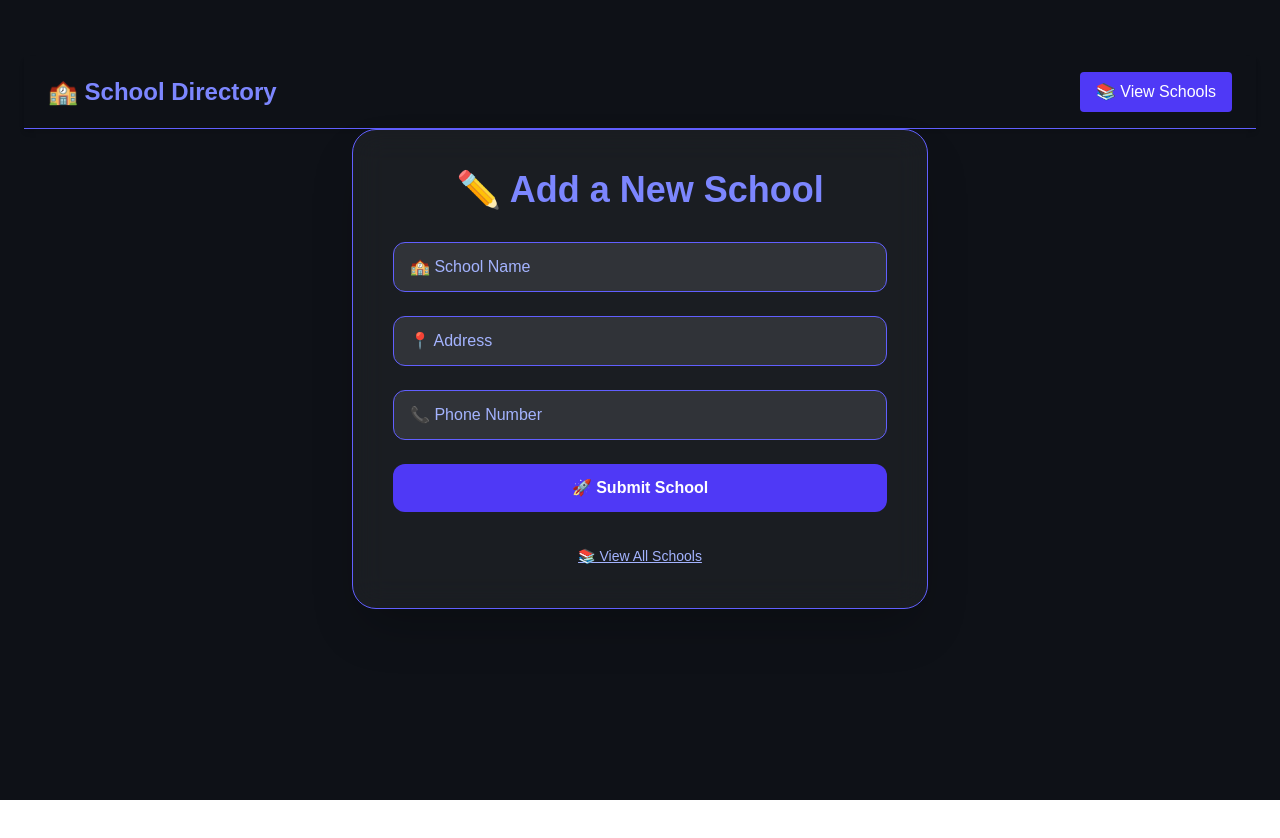
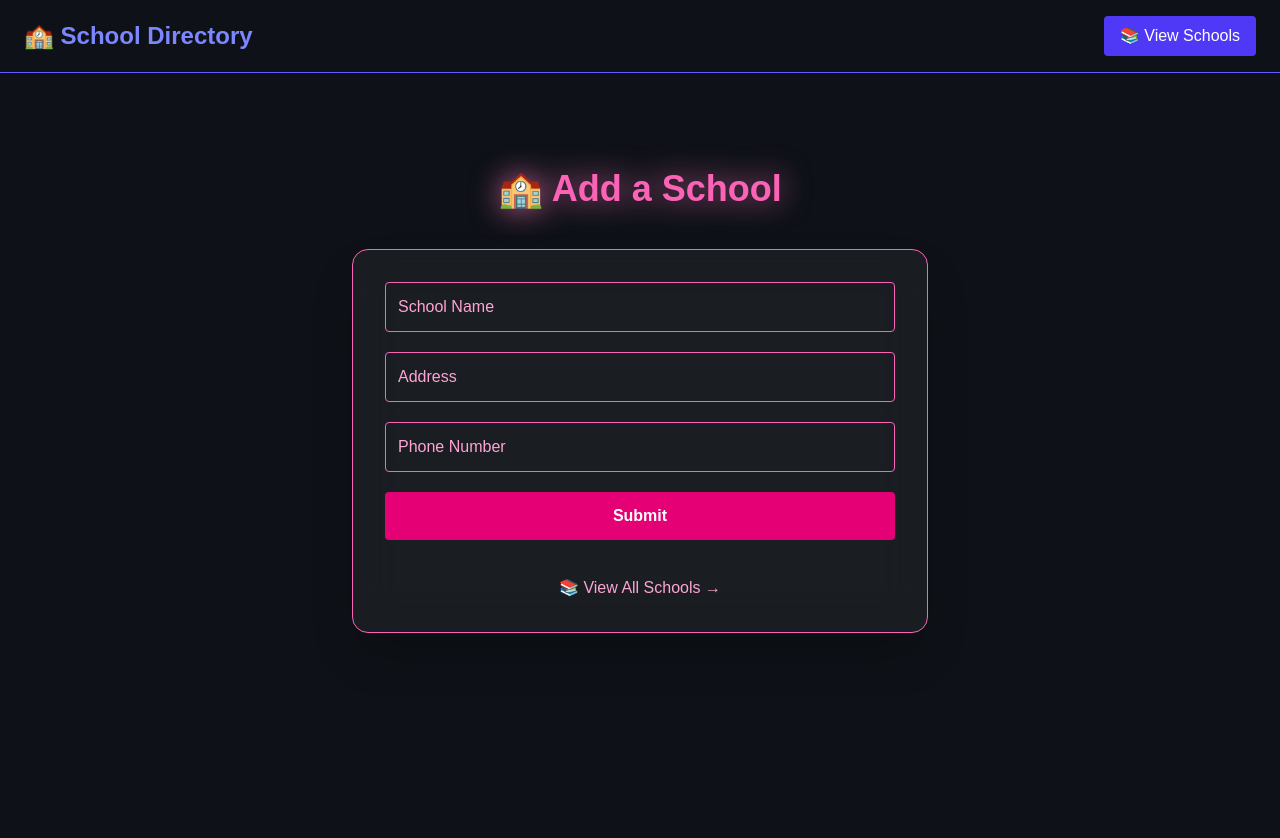
Before and after one commit to immature-yt/school-directory, a Next.js app: page /add-school in a window 1280 px wide. Shown: the top 838 px of the page. Before the commit the page ends 800 px from the top, so only its background shows below. Built offline with nearby package versions, Linux system fonts and the light colour scheme.

Commit message:
🎨 Add-school page upgraded with neon UI and animations

```diff
--- a/app/add-school/page.jsx
+++ b/app/add-school/page.jsx
@@ -1,8 +1,9 @@
 'use client'
 
+import Navbar from '@/components/Navbar'
 import { useState } from 'react'
-import Navbar from '@/components/Navbar'
 import Link from 'next/link'
+import { motion } from 'framer-motion'
 
 export default function AddSchoolPage() {
   const [form, setForm] = useState({
@@ -33,67 +34,80 @@ export default function AddSchoolPage() {
     if (res.ok) {
       setForm({ name: '', address: '', phone: '' })
       setSuccess(true)
-      setTimeout(() => setSuccess(false), 4000)
     } else {
       alert('Something went wrong')
     }
   }
 
   return (
-    <main className="min-h-screen px-6 py-14 bg-[#0e1117] text-white font-poppins">
+    <>
       <Navbar />
-      <div className="max-w-xl mx-auto backdrop-blur-lg bg-white/5 border border-indigo-500 rounded-3xl p-10 shadow-2xl animate-fadeIn">
-        <h1 className="text-3xl md:text-4xl font-bold text-indigo-400 text-center mb-8">
-          ✏️ Add a New School
+
+      <motion.main
+        initial={{ opacity: 0, y: 30 }}
+        animate={{ opacity: 1, y: 0 }}
+        transition={{ duration: 0.6, ease: 'easeOut' }}
+        className="min-h-screen px-6 pt-24 pb-10 bg-[#0e1117] text-white font-poppins"
+      >
+        <h1 className="text-4xl font-extrabold text-center text-pink-400 drop-shadow-[0_0_15px_rgba(244,114,182,0.8)] mb-10">
+          🏫 Add a School
         </h1>
 
-        <form onSubmit={handleSubmit} className="space-y-6">
+        <motion.form
+          onSubmit={handleSubmit}
+          className="bg-white/5 backdrop-blur-xl border border-pink-400 rounded-2xl p-8 max-w-xl mx-auto shadow-2xl space-y-5 transition hover:shadow-pink-400/50"
+          initial={{ scale: 0.95, opacity: 0 }}
+          animate={{ scale: 1, opacity: 1 }}
+          transition={{ delay: 0.2, duration: 0.5 }}
+        >
           <input
             name="name"
-            placeholder="🏫 School Name"
+            placeholder="School Name"
             value={form.name}
             onChange={handleChange}
-            className="w-full px-4 py-3 bg-white/10 border border-indigo-500 rounded-xl focus:outline-none focus:ring-2 focus:ring-indigo-400 text-white placeholder:text-indigo-300"
+            className="w-full border border-pink-400 bg-transparent text-white p-3 rounded outline-none focus:ring-2 focus:ring-pink-400 placeholder-pink-300"
             required
           />
           <input
             name="address"
-            placeholder="📍 Address"
+            placeholder="Address"
             value={form.address}
             onChange={handleChange}
-            className="w-full px-4 py-3 bg-white/10 border border-indigo-500 rounded-xl focus:outline-none focus:ring-2 focus:ring-indigo-400 text-white placeholder:text-indigo-300"
+            className="w-full border border-pink-400 bg-transparent text-white p-3 rounded outline-none focus:ring-2 focus:ring-pink-400 placeholder-pink-300"
             required
           />
           <input
             name="phone"
-            placeholder="📞 Phone Number"
+            placeholder="Phone Number"
             value={form.phone}
             onChange={handleChange}
-            className="w-full px-4 py-3 bg-white/10 border border-indigo-500 rounded-xl focus:outline-none focus:ring-2 focus:ring-indigo-400 text-white placeholder:text-indigo-300"
+            className="w-full border border-pink-400 bg-transparent text-white p-3 rounded outline-none focus:ring-2 focus:ring-pink-400 placeholder-pink-300"
             required
           />
+
           <button
             type="submit"
-            className="w-full py-3 bg-indigo-600 hover:bg-indigo-500 transition-all text-white font-semibold rounded-xl"
+            className="bg-pink-600 hover:bg-pink-500 text-white px-6 py-3 rounded font-semibold w-full transition duration-200"
             disabled={loading}
           >
-            {loading ? 'Submitting...' : '🚀 Submit School'}
+            {loading ? 'Submitting...' : 'Submit'}
           </button>
+
           {success && (
-            <p className="text-green-400 text-center mt-4 animate-pulse">
-              ✅ School added successfully!
+            <p className="text-green-400 text-center font-medium mt-4">
+              🎉 School added successfully!
             </p>
           )}
-        </form>
 
-        <div className="mt-8 text-center">
-          <Link href="/schools">
-            <button className="text-indigo-300 hover:text-indigo-400 underline text-sm">
-              📚 View All Schools
-            </button>
-          </Link>
-        </div>
-      </div>
-    </main>
+          <div className="pt-4 text-center">
+            <Link href="/schools">
+              <button className="text-pink-300 hover:text-white transition">
+                📚 View All Schools →
+              </button>
+            </Link>
+          </div>
+        </motion.form>
+      </motion.main>
+    </>
   )
 }
```
